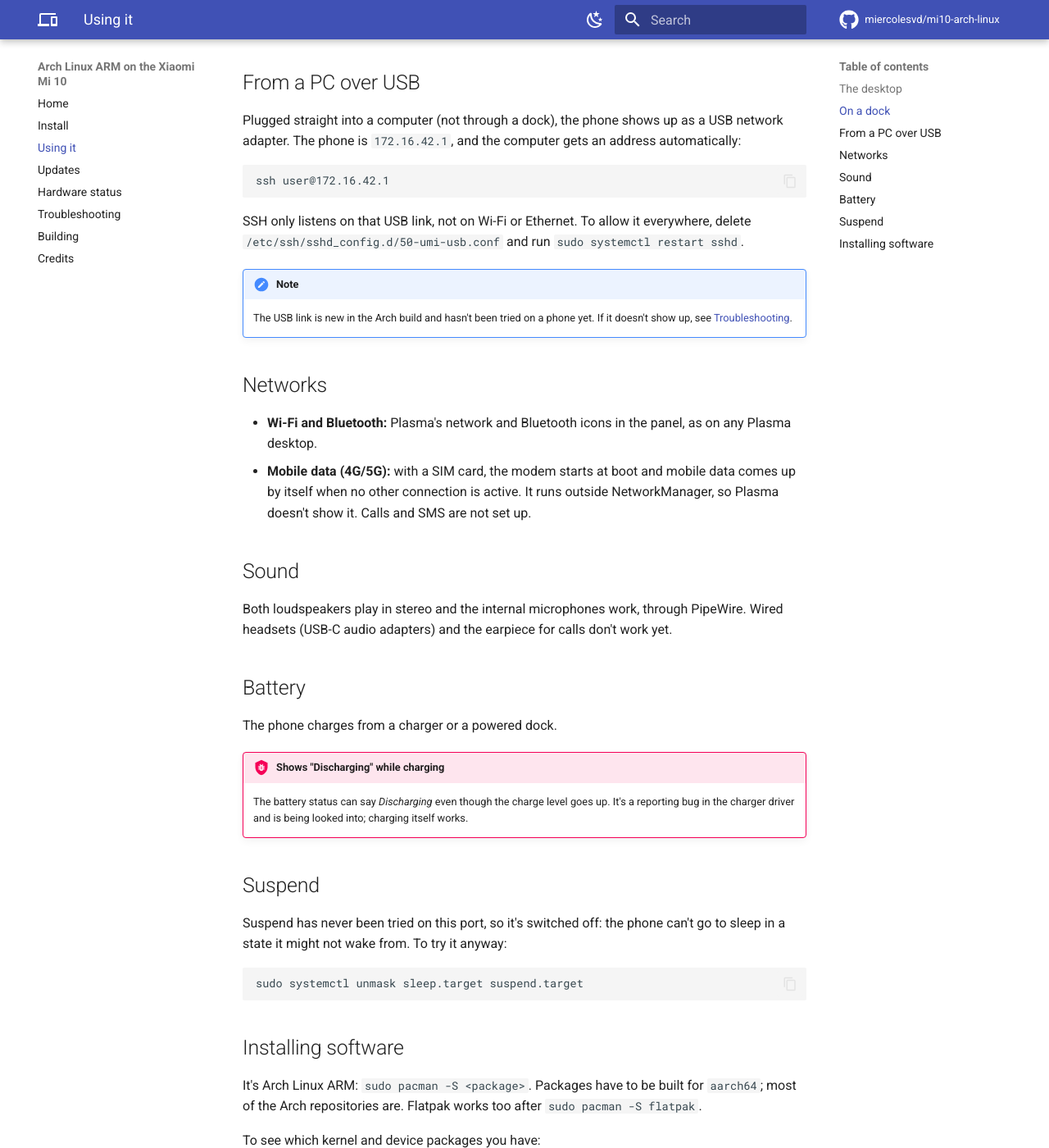
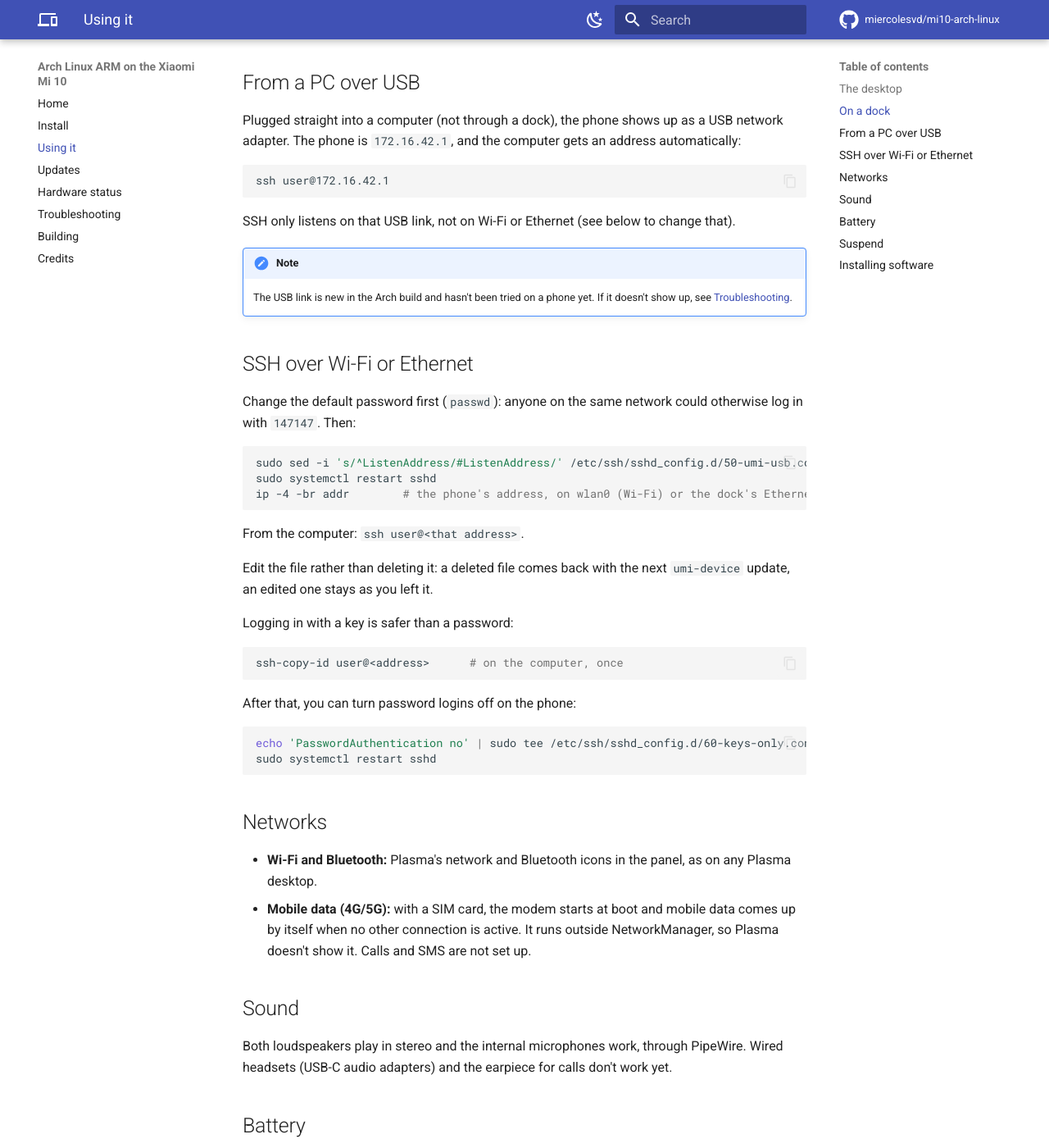
Before and after one commit to miercolesvd/mi10-arch-linux, an MkDocs documentation site: the page built from docs/using.md, in a window 1280 px wide and 1400 px high, scrolled down 1174 px. Shown: the whole window at 82% size. Built offline with MkDocs 1.6.1 and Material for MkDocs 9.7.7, drawn with Linux system fonts in a browser that asks for light colours; comment, search, counter and statistics services are not loaded.

Commit message:
docs: SSH over Wi-Fi or Ethernet

````diff
--- a/docs/using.md
+++ b/docs/using.md
@@ -42,14 +42,42 @@ address automatically:
 ssh user@172.16.42.1
 ```
 
-SSH only listens on that USB link, not on Wi-Fi or Ethernet. To allow it
-everywhere, delete `/etc/ssh/sshd_config.d/50-umi-usb.conf` and run
-`sudo systemctl restart sshd`.
+SSH only listens on that USB link, not on Wi-Fi or Ethernet (see below to
+change that).
 
 !!! note
 
     The USB link is new in the Arch build and hasn't been tried on a phone
     yet. If it doesn't show up, see [Troubleshooting](troubleshooting.md).
+
+## SSH over Wi-Fi or Ethernet
+
+Change the default password first (`passwd`): anyone on the same network
+could otherwise log in with `147147`. Then:
+
+```sh
+sudo sed -i 's/^ListenAddress/#ListenAddress/' /etc/ssh/sshd_config.d/50-umi-usb.conf
+sudo systemctl restart sshd
+ip -4 -br addr        # the phone's address, on wlan0 (Wi-Fi) or the dock's Ethernet
+```
+
+From the computer: `ssh user@<that address>`.
+
+Edit the file rather than deleting it: a deleted file comes back with the next
+`umi-device` update, an edited one stays as you left it.
+
+Logging in with a key is safer than a password:
+
+```sh
+ssh-copy-id user@<address>      # on the computer, once
+```
+
+After that, you can turn password logins off on the phone:
+
+```sh
+echo 'PasswordAuthentication no' | sudo tee /etc/ssh/sshd_config.d/60-keys-only.conf
+sudo systemctl restart sshd
+```
 
 ## Networks
 
````
Also changed, not shown: README.md (+3 -2 lines).
